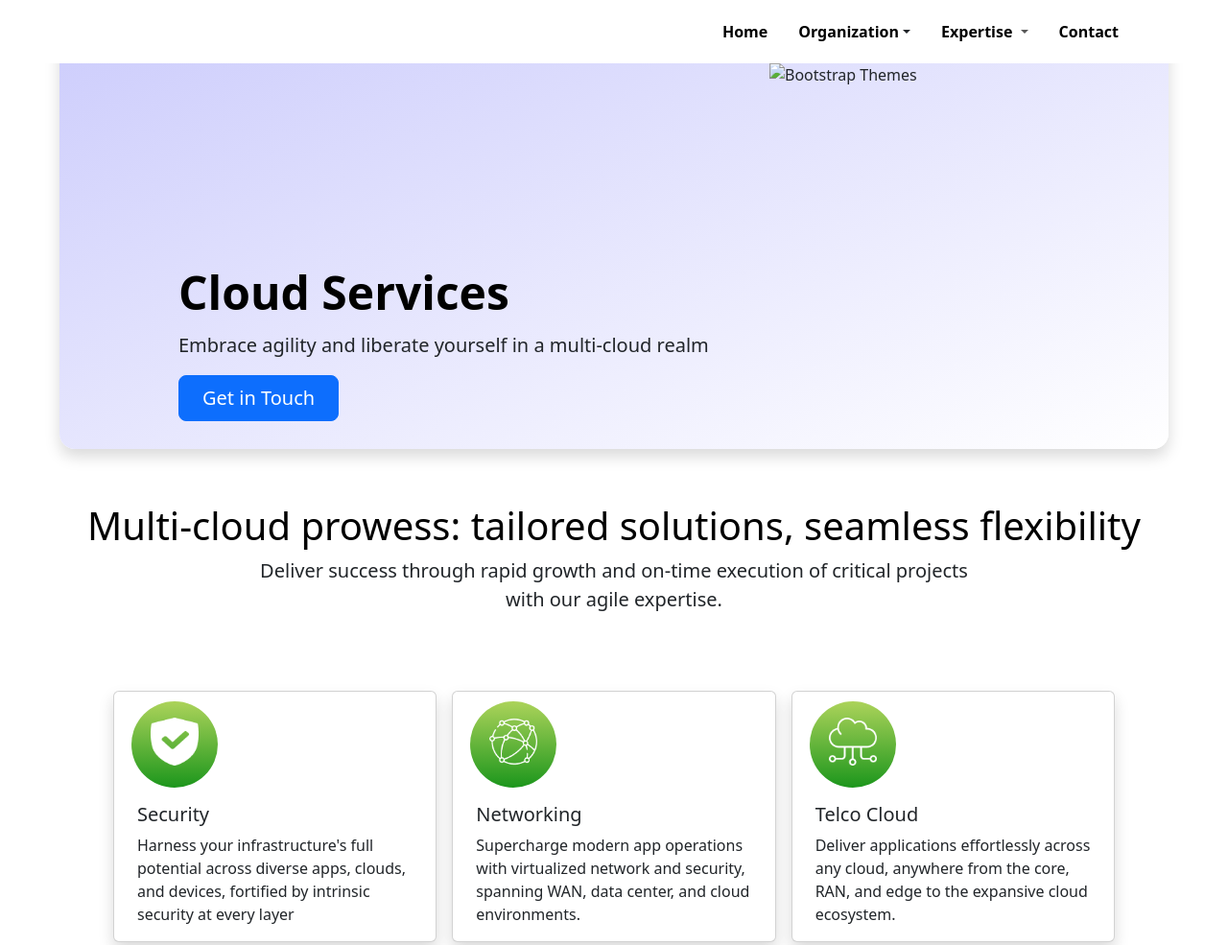
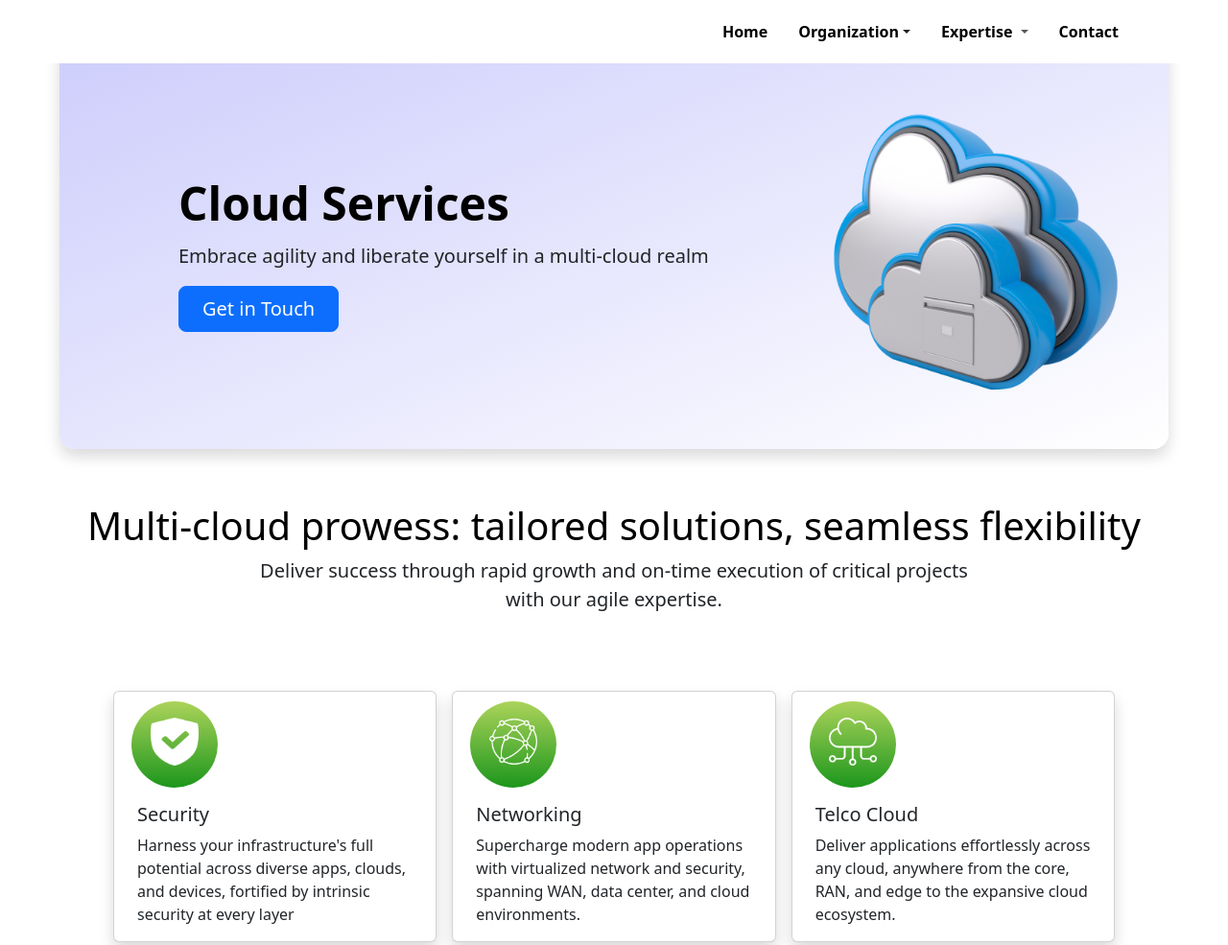
Before and after one commit to valianttrainee/valiantEdgeWebsiteNew, a plain HTML site: page cloudServices.html in a window 1280 px wide. Shown: the top 985 px of the page at 96% size. Drawn offline with nearby package versions, Linux system fonts and the light colour scheme; files whose address does not match are found by name.

Commit message:
Add files via upload

```diff
--- a/cloudServices.html
+++ b/cloudServices.html
@@ -88,7 +88,7 @@
   <div class="container col-xxl-10 px-3">
     <div class="row flex-lg-row-reverse align-items-center rounded-4 shadow WDbgcolor paddHeader g-5" style="height: 450px;">
       <div class="col-10 col-sm-8 col-lg-5">
-        <img src="./images/CloudServices/CS-heroimg-1.png" class="d-block mx-lg-auto img-fluid" alt="Bootstrap Themes" width="400" height="600" loading="lazy">
+        <img src="./CS-heroimg-1.png" class="d-block mx-lg-auto img-fluid" alt="Bootstrap Themes" width="400" height="600" loading="lazy">
       </div>
       <div class="col-lg-7">
         <h1 class="display-5 fw-bold text-body-emphasis lh-1 mb-3">Cloud Services</h1>
```
